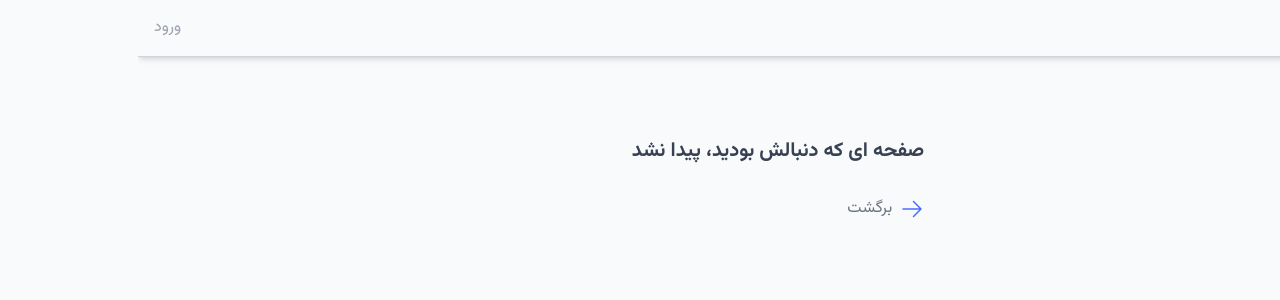
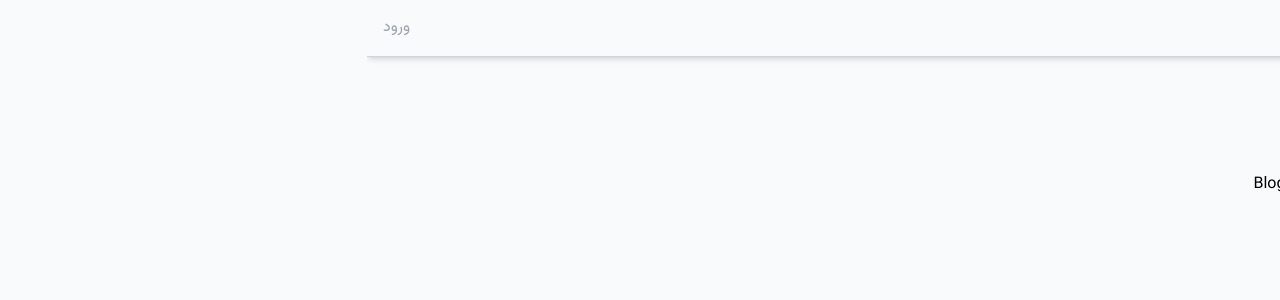
Before and after one commit to masoumehmohebbi/nextjs-blog-app, a Next.js app in the folder frontend/: page /blogs in a window 1280 px wide. Before the commit this address had no page. Shown: the top 300 px of the page. Built offline with nearby package versions, Linux system fonts and the light colour scheme.

Commit message:
✨ feat:Created Nested Layout

```diff
--- /dev/null
+++ b/frontend/src/app/blogs/layout.jsx
@@ -0,0 +1,17 @@
+const Layout = ({ children }) => {
+  return (
+    <div>
+      <h1 className="text-lg font-bold mb-12">لیست بلاگ ها</h1>
+      <div className="grid grid-cols-12 gap-8">
+        <div className="col-span-12 lg:col-span-8 xl:col-span-3 space-y-4 text-secondary-500">
+          category list
+        </div>
+        <div className="col-span-12 lg:col-span-8 xl:col-span-9">
+          {children}
+        </div>
+      </div>
+    </div>
+  );
+};
+
+export default Layout;
--- /dev/null
+++ b/frontend/src/app/blogs/page.jsx
@@ -0,0 +1,7 @@
+import React from "react";
+
+const BlogPage = () => {
+  return <div>Blog list</div>;
+};
+
+export default BlogPage;
```
